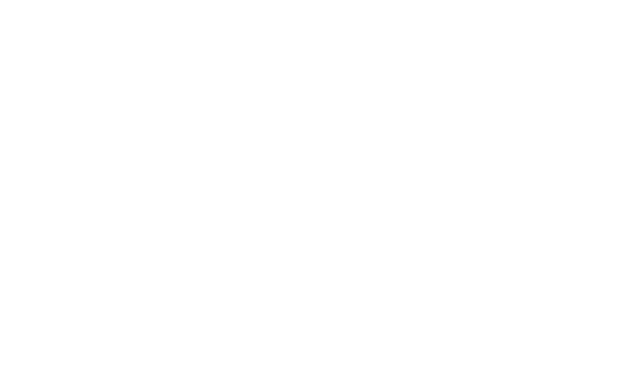
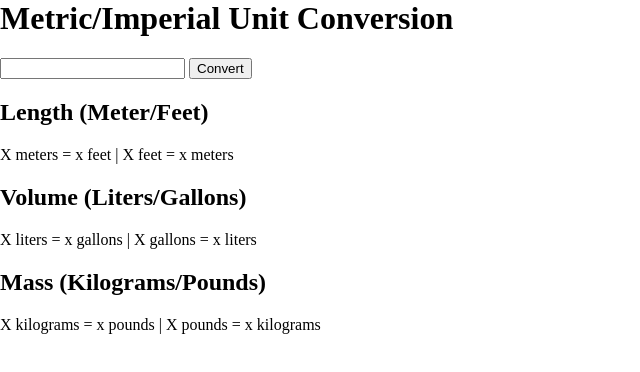
Before and after one commit to whozieQ/UnitConverter, a plain HTML site: page index.html in a window 1280 px wide. Shown: the whole page, without its empty margins (0-640 px from the left). Drawn offline with Linux system fonts and the light colour scheme.

Commit message:
Base HTML

```diff
--- a/index.html
+++ b/index.html
@@ -4,5 +4,25 @@
     </head>
     <body>
         <script src="index.js"></script>
+        <div id="request">
+            <h1>Metric/Imperial Unit Conversion</h1>
+            <input type="number" id="convertThis">
+            <button id="convert-btn">Convert</button>
+        </div>
+        <div id="results">
+            <div id="length">
+                <h2>Length (Meter/Feet)</h2>
+                <p id="length-result">X meters = x feet | X feet = x meters</p>
+            </div>
+            <div id="volume">
+                <h2>Volume (Liters/Gallons)</h2>
+                <p id="volume-result">X liters = x gallons | X gallons = x liters</p>
+            </div>
+            <div id="mass">
+                <h2>Mass (Kilograms/Pounds)</h2>
+                <p id="mass-result">X kilograms = x pounds | X pounds = x kilograms</p>
+            </div>
+
+        </div>
     </body>
 </html>
```
